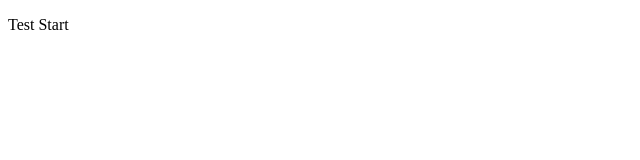
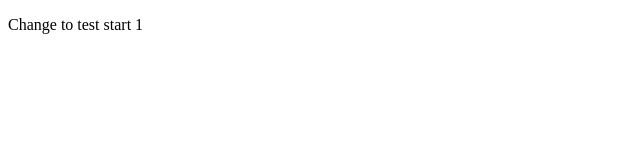
Before and after one commit to bpd2119/bpd-dmz-test, a plain HTML site: page index.html in a window 1280 px wide. Shown: the full height of the page, 0-640 px from the left. Drawn offline with Linux system fonts and the light colour scheme.

Commit message:
change p

```diff
--- a/index.html
+++ b/index.html
@@ -1,6 +1,6 @@
 <!DOCTYPE html>
 <html>
   <body>
-    <p>Test Start</p>
+    <p>Change to test start 1</p>
   </body>
 </html>
```
